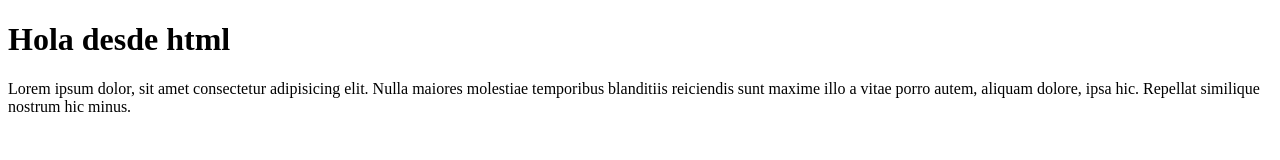
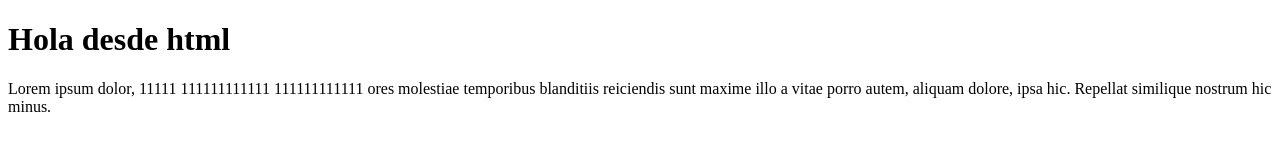
Before and after one commit to sacom14/primerproyectogitgithub, a plain HTML site: page index.html in a window 1280 px wide. Drawn offline with Linux system fonts and the light colour scheme.

```diff
--- a/index.html
+++ b/index.html
@@ -8,6 +8,6 @@
 </head>
 <body>
     <h1>Hola desde html</h1>
-    <p>Lorem ipsum dolor, sit amet consectetur adipisicing elit. Nulla maiores molestiae temporibus blanditiis reiciendis sunt maxime illo a vitae porro autem, aliquam dolore, ipsa hic. Repellat similique nostrum hic minus.</p>
+    <p>Lorem ipsum dolor, 11111 111111111111 111111111111 ores molestiae temporibus blanditiis reiciendis sunt maxime illo a vitae porro autem, aliquam dolore, ipsa hic. Repellat similique nostrum hic minus.</p>
 </body>
 </html>
```
